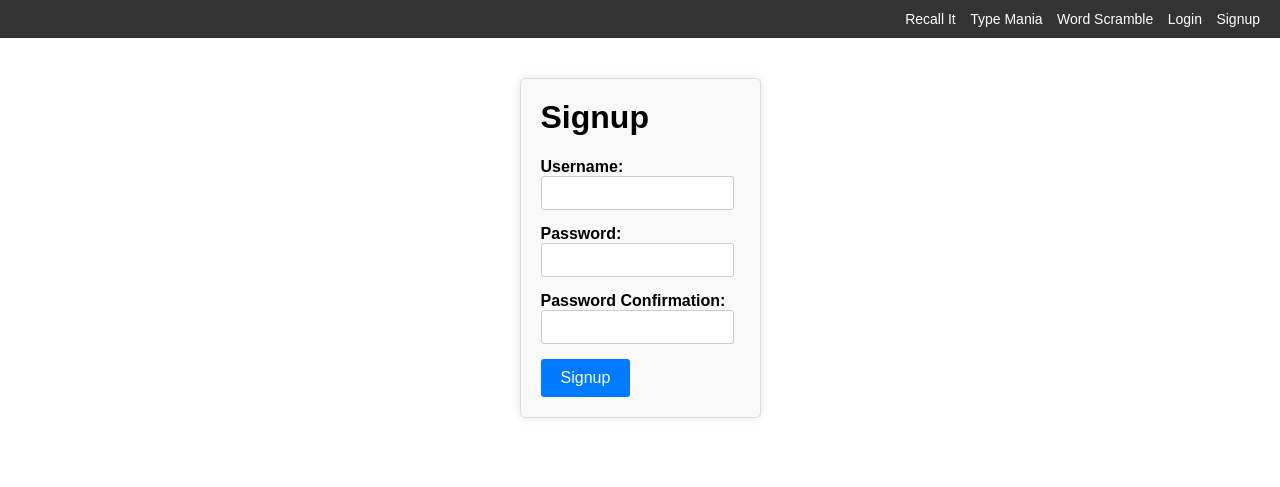
After one commit to Alforoan/miniGame, a Django app: page /accounts/signup/ in a window 1280 px wide. The commit adds this page. Shown: the top 487 px of the page. Run offline with Django 5.2, Linux system fonts and the light colour scheme.

Commit message:
add style and add accounts app along with login and signup forms

```diff
--- /dev/null
+++ b/accounts/forms.py
@@ -0,0 +1,33 @@
+from django import forms
+
+class LoginForm(forms.Form):
+  username = forms.CharField(max_length=150)
+  password = forms.CharField(max_length=150, widget=forms.PasswordInput)
+
+from django import forms
+from crispy_forms.helper import FormHelper
+from crispy_forms.layout import Layout, Submit, Row, Column
+
+class SignupForm(forms.Form):
+    username = forms.CharField(max_length=150)
+    password = forms.CharField(max_length=150, widget=forms.PasswordInput)
+    password_confirmation = forms.CharField(max_length=150, widget=forms.PasswordInput)
+
+    def __init__(self, *args, **kwargs):
+        super().__init__(*args, **kwargs)
+        self.helper = FormHelper()
+        self.helper.layout = Layout(
+            Row(
+                Column('username', css_class='form-group col-md-6 mb-0'),
+                css_class='form-row'
+            ),
+            Row(
+                Column('password', css_class='form-group col-md-6 mb-0'),
+                css_class='form-row'
+            ),
+            Row(
+                Column('password_confirmation', css_class='form-group col-md-6 mb-0'),
+                css_class='form-row'
+            ),
+            Submit('submit', 'Signup')
+        )
--- /dev/null
+++ b/accounts/static/css/accounts.css
@@ -0,0 +1,102 @@
+.login-text, .signup-text {
+  margin-top: 0;
+}
+
+.form-container {
+  max-width: 400px;
+  margin: 0 auto;
+  padding: 20px;
+  background-color: #f9f9f9;
+  border: 1px solid #ddd;
+  border-radius: 5px;
+  box-shadow: 0 0 10px rgba(0, 0, 0, 0.1);
+}
+
+.form-group {
+  margin-bottom: 15px;
+}
+
+.form-group label {
+  display: block;
+  font-weight: bold;
+}
+
+.form-group input {
+  width: calc(100% - 24px); /* Adjust width as needed */
+  padding: 8px;
+  font-size: 14px;
+  border: 1px solid #ccc;
+  border-radius: 3px;
+}
+
+form button {
+  padding: 10px 20px;
+  background-color: #007bff;
+  color: #fff;
+  border: none;
+  border-radius: 3px;
+  font-size: 16px;
+  cursor: pointer;
+}
+
+
+
+body {
+  display: flex;
+  justify-content: center;
+  flex-direction: column;
+  align-items: center;
+  height: 60vh;
+  font-family: "Super Legend Boy", Arial, sans-serif;
+}
+
+input, button, select, textarea {
+  font-family: inherit;
+}
+
+
+
+.top-right-header {
+  position: fixed;
+  top: 0;
+  left: 0;
+  background-color: #333;
+  width: 100%;
+  z-index: 1000; /* Ensure header stays on top */
+}
+
+.top-right-header nav {
+  display: flex;
+  justify-content: flex-end; /* Align items to the right */
+  padding: 10px 20px; /* Padding for navigation links */
+}
+
+.top-right-header nav ul {
+  list-style-type: none;
+  margin: 0;
+  padding: 0;
+}
+
+.top-right-header nav ul li {
+  display: inline-block;
+  margin-left: 10px;
+}
+
+.top-right-header nav ul li a {
+  color: #fff;
+  text-decoration: none;
+  font-size: 14px;
+}
+
+.top-right-header nav ul li a:hover {
+  text-decoration: underline;
+}
+
+@media screen and (max-width: 600px) {
+  .form-container {
+    width: 100%;
+    margin: 0;
+    border: none;
+    box-shadow: none;
+  }
+}
--- /dev/null
+++ b/accounts/templates/accounts/signup.html
@@ -0,0 +1,28 @@
+{% extends 'base.html' %}
+{% block title %}
+ Signup
+{% endblock title %}
+
+{% block content %}
+  <main>
+    <div class="form-container">
+    <h1 class='signup-text'>Signup</h1>
+    <form method="post">
+      {% csrf_token %}
+      <div class="form-group">
+        <label for="id_username">Username:</label>
+        {{ form.username }}
+      </div>
+      <div class="form-group">
+        <label for="id_password">Password:</label>
+        {{ form.password }}
+      </div>
+      <div class="form-group">
+        <label for="id_password_confirmation">Password Confirmation:</label>
+        {{ form.password_confirmation }}
+      </div>
+      <button type="submit" class="btn btn-primary">Signup</button>
+    </form>
+  </div>
+  </main>
+{% endblock content %}
--- /dev/null
+++ b/accounts/templates/base.html
@@ -0,0 +1,29 @@
+{% load static %}
+<!DOCTYPE html>
+<html lang="en">
+<head>
+  <meta charset="UTF-8">
+  <meta name="viewport" content="width=device-width, initial-scale=1.0">
+  <title>{% block title %}{% endblock title %}</title>
+  <link rel="stylesheet" href="{% static 'css/accounts.css' %}">
+</head>
+<body>
+  <header class="top-right-header">
+    <nav>
+      <ul>
+        <li class="recall"><a href="{% url 'recall_it' %}">Recall It</a></li>
+        <li class="type-mania"><a href="typingGame.html">Type Mania</a></li>
+        <li><a href="wordScramble.html">Word Scramble</a></li>
+        {% if user.is_authenticated %}
+        <li><a href="{% url 'logout' %}">Logout</a></li>
+        {% else %}
+        <li><a href="{% url 'login' %}">Login</a></li>
+        <li><a href="{% url 'signup' %}">Signup</a></li>
+        {% endif %}
+    </ul>
+    </nav>
+  </header>
+  {% block content %}
+  {% endblock content %}
+</body>
+</html>
--- /dev/null
+++ b/accounts/urls.py
@@ -0,0 +1,7 @@
+from django.urls import path
+from .views import signup_view, login_view
+
+urlpatterns = [
+    path('signup/', signup_view, name='signup'),
+    path('login/', login_view, name='login'),
+]
--- a/accounts/views.py
+++ b/accounts/views.py
@@ -1,3 +1,47 @@
 from django.shortcuts import render
+from django.contrib.auth import authenticate, login, logout
+from django.shortcuts import redirect
+from .forms import LoginForm, SignupForm
+from django.contrib.auth.models import User
 
 # Create your views here.
+def login_view(request):
+  form = LoginForm()
+  if request.method == "POST":
+    username = request.POST.get('username')
+    password = request.POST.get('password')
+    user = authenticate(request, username=username, password=password)
+    if user is not None:
+      login(request, user)
+      return redirect("recall_it")
+    else:
+      return render(request, "accounts/login.html", {
+        "message": "Invalid username and/or password."
+      })
+  return render(request, "accounts/login.html", {
+    "form": form
+  })
+
+def logout_view(request):
+  logout(request.user)
+  return redirect("recall_it")
+
+def signup_view(request):
+  form = SignupForm()
+  if request.method == "POST":
+    username = request.POST.get('username')
+    password = request.POST.get('password')
+    password_confirmation = request.POST.get('password_confirmation')
+    if username and password and password_confirmation:
+      if password != password_confirmation:
+        return render(request, 'accounts/signup.html', {'form': form, 'error': 'The passwords do not match'})
+      else:
+        try:
+          user = User.objects.create_user(username, password=password)
+          login(request, user)
+          return redirect('recall_it')
+        except Exception as e:
+          return render(request, 'accounts/signup.html', {'form': form, 'error': str(e)})
+    else:
+      return render(request, 'accounts/signup.html', {'form': form, 'error': 'Please fill out all fields'})
+  return render(request, 'accounts/signup.html', {'form': form})
--- a/games/settings.py
+++ b/games/settings.py
@@ -31,7 +31,10 @@ ALLOWED_HOSTS = []
 
 # Application definition
 
+
 INSTALLED_APPS = [
+    "crispy_forms",
+    "accounts",
     "recall_it",
     "django.contrib.admin",
     "django.contrib.auth",
@@ -40,6 +43,8 @@ INSTALLED_APPS = [
     "django.contrib.messages",
     "django.contrib.staticfiles",
 ]
+
+CRISPY_TEMPLATE_PACK = 'bootstrap4'
 
 MIDDLEWARE = [
     "django.middleware.security.SecurityMiddleware",
--- a/games/urls.py
+++ b/games/urls.py
@@ -25,5 +25,6 @@ def redirect_to_game(request):
 urlpatterns = [
     path("admin/", admin.site.urls),
     path('recall_it/', include('recall_it.urls')),
-    path('', redirect_to_game)
+    path('', redirect_to_game),
+    path('accounts/', include('accounts.urls')),
 ]
```
Also changed, not shown: accounts/templates/accounts/login.html (added, +17 -0 lines), recall_it/static/css/style.css (+241 -30 lines), recall_it/templates/recall_it/recall_it.html (+14 -4 lines).
